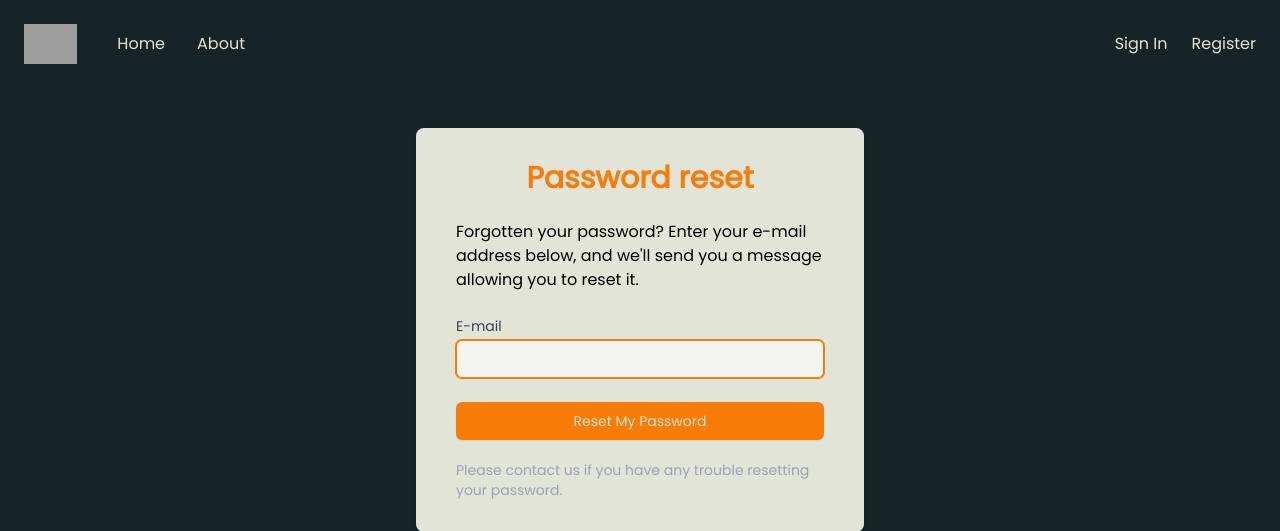
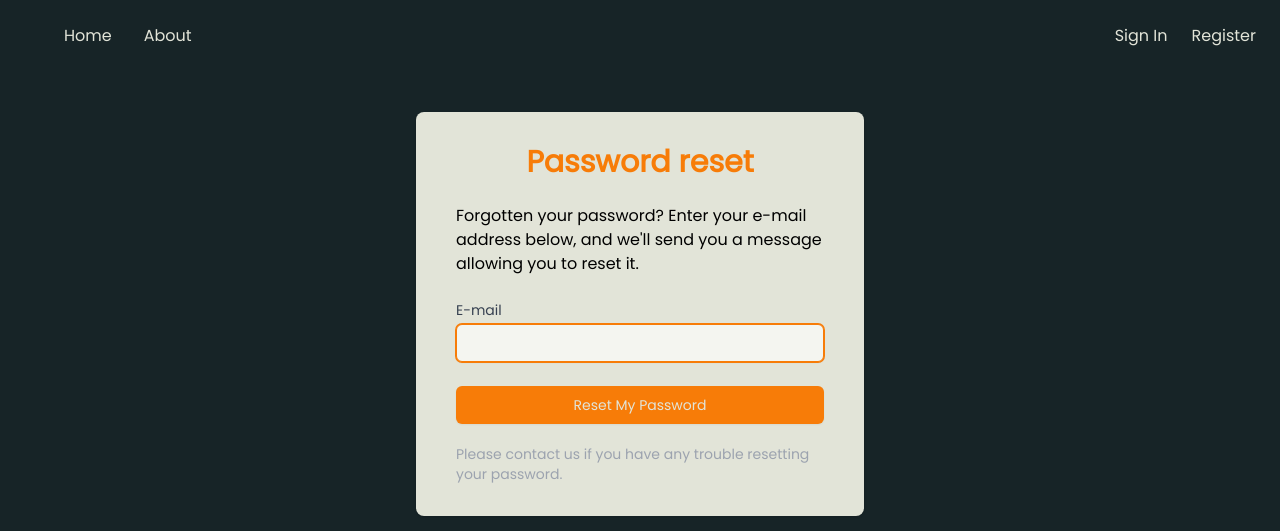
Before and after one commit to jvp-design/weight_points_plus, a Django app: page /accounts/password/reset/ in a window 1280 px wide. Shown: the top 531 px of the page. Run offline with Django 3.2, Linux system fonts and the light colour scheme; style sheets or scripts are compiled from the project's sources; parts of the project's set-up code (start-up, migrations or seed data) failed here and were passed over; some libraries are stand-ins or nearby versions; grey boxes are pictures that could not be loaded.

Commit message:
Removing Workflow logo

```diff
--- a/weight_points_plus/templates/snippets/structural/nav.html
+++ b/weight_points_plus/templates/snippets/structural/nav.html
@@ -9,10 +9,10 @@
     <nav class="relative max-w-7xl mx-auto flex items-center justify-between px-4 sm:px-6" aria-label="Global">
       <div class="flex items-center flex-1">
         <div class="flex items-center justify-between w-full md:w-auto">
-          <a href="/">
-            <span class="sr-only">Weight Points Plus</span>
-            <img class="h-8 w-auto sm:h-10" src="https://tailwindui.com/img/logos/workflow-mark-indigo-500.svg" alt="">
-          </a>
+{#          <a href="/">#}
+{#            <span class="sr-only">Weight Points Plus</span>#}
+{#            <img class="h-8 w-auto sm:h-10" src="https://tailwindui.com/img/logos/workflow-mark-indigo-500.svg" alt="">#}
+{#          </a>#}
           <div class="-mr-2 flex items-center md:hidden">
             <button type="button" @click="isOpen = !isOpen" class="bg-primary rounded-md p-2 inline-flex items-center justify-center text-contrast hover:bg-gray-800 focus:outline-none focus:ring-2 focus-ring-inset focus:ring-white" aria-expanded="false">
               <span class="sr-only">Open main menu</span>
@@ -57,9 +57,9 @@
   >
     <div class="rounded-lg shadow-md bg-white ring-1 ring-black ring-opacity-5 overflow-hidden">
       <div class="px-5 pt-4 flex items-center justify-between">
-        <div>
-          <img class="h-8 w-auto" src="https://tailwindui.com/img/logos/workflow-mark-indigo-600.svg" alt="">
-        </div>
+{#        <div>#}
+{#          <img class="h-8 w-auto" src="https://tailwindui.com/img/logos/workflow-mark-indigo-600.svg" alt="">#}
+{#        </div>#}
         <div class="-mr-2">
           <button type="button" @click="isOpen = !isOpen" @click.outside="isOpen = false" class="bg-white rounded-md p-2 inline-flex items-center justify-center text-contrast hover:bg-contrast focus:outline-none focus:ring-2 focus:ring-inset focus:ring-accent">
             <span class="sr-only">Close menu</span>
```
